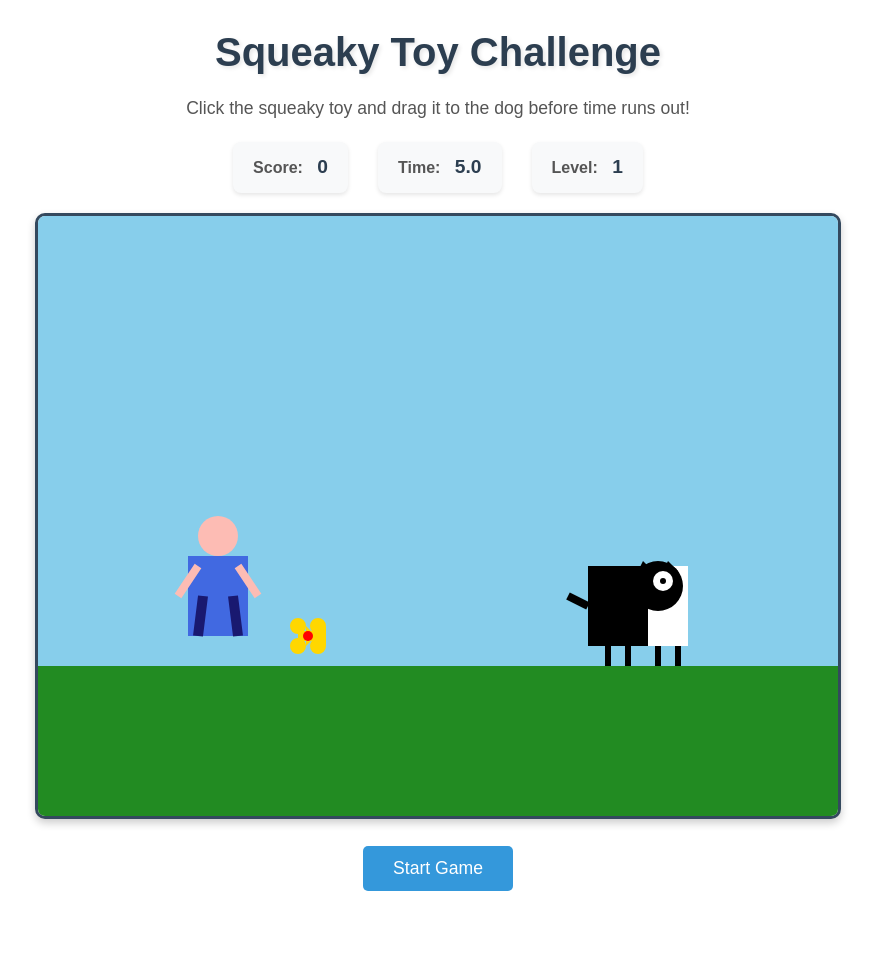
After one commit to joshcassell4/oaior, a Flask app: template app/templates/game.html in a window 1280 px wide. The commit adds this page. Shown: the whole page, without its empty margins (202-1077 px from the left). Run offline with Flask 3, Linux system fonts and the light colour scheme; the template is opened without the code that fills it, so the values that code supplies are empty.

Commit message:
squeaky toy game with Mollydogs

```diff
--- a/app/__init__.py
+++ b/app/__init__.py
@@ -37,11 +37,13 @@ def create_app(config_name=None):
     from blueprints.api import api
     from blueprints.errors import errors
     from blueprints.contacts import contacts
+    from blueprints.game import game
 
     app.register_blueprint(main)
     app.register_blueprint(static_bp)
     app.register_blueprint(errors)
     app.register_blueprint(contacts)
+    app.register_blueprint(game)
 
     # Only register API blueprint if enabled
     if app.config.get('ENABLE_API', True):
--- /dev/null
+++ b/app/blueprints/game/__init__.py
@@ -0,0 +1,5 @@
+from flask import Blueprint
+
+game = Blueprint('game', __name__)
+
+from . import routes
--- /dev/null
+++ b/app/static/css/game.css
@@ -0,0 +1,150 @@
+/* Squeaky Toy Challenge Game Styles */
+
+.game-container {
+    max-width: 900px;
+    margin: 0 auto;
+    padding: 20px;
+    text-align: center;
+    font-family: Arial, sans-serif;
+}
+
+.game-container h1 {
+    color: #2c3e50;
+    margin-bottom: 10px;
+    font-size: 2.5em;
+    text-shadow: 2px 2px 4px rgba(0,0,0,0.1);
+}
+
+.game-instructions {
+    color: #555;
+    font-size: 1.1em;
+    margin-bottom: 20px;
+}
+
+.game-stats {
+    display: flex;
+    justify-content: center;
+    gap: 30px;
+    margin-bottom: 20px;
+    flex-wrap: wrap;
+}
+
+.stat-item {
+    background: #f8f9fa;
+    padding: 10px 20px;
+    border-radius: 8px;
+    box-shadow: 0 2px 4px rgba(0,0,0,0.1);
+}
+
+.stat-label {
+    font-weight: bold;
+    color: #555;
+    margin-right: 10px;
+}
+
+.stat-value {
+    font-size: 1.2em;
+    color: #2c3e50;
+    font-weight: bold;
+}
+
+#gameCanvas {
+    border: 3px solid #34495e;
+    border-radius: 10px;
+    box-shadow: 0 4px 8px rgba(0,0,0,0.2);
+    cursor: grab;
+    background: white;
+    max-width: 100%;
+    height: auto;
+}
+
+#gameCanvas:active {
+    cursor: grabbing;
+}
+
+.game-controls {
+    margin-top: 20px;
+}
+
+.game-button {
+    background: #3498db;
+    color: white;
+    border: none;
+    padding: 12px 30px;
+    font-size: 1.1em;
+    border-radius: 5px;
+    cursor: pointer;
+    transition: background 0.3s ease;
+    margin: 0 10px;
+}
+
+.game-button:hover {
+    background: #2980b9;
+}
+
+.game-button:active {
+    transform: translateY(2px);
+}
+
+#resetButton {
+    background: #e74c3c;
+}
+
+#resetButton:hover {
+    background: #c0392b;
+}
+
+.game-message {
+    margin-top: 20px;
+    font-size: 1.3em;
+    font-weight: bold;
+    min-height: 30px;
+}
+
+/* Responsive design */
+@media (max-width: 768px) {
+    .game-container h1 {
+        font-size: 2em;
+    }
+
+    .game-instructions {
+        font-size: 1em;
+    }
+
+    .game-stats {
+        gap: 15px;
+    }
+
+    .stat-item {
+        padding: 8px 15px;
+    }
+
+    .game-button {
+        padding: 10px 20px;
+        font-size: 1em;
+    }
+
+    #gameCanvas {
+        width: 100%;
+        height: auto;
+    }
+}
+
+@media (max-width: 480px) {
+    .game-container {
+        padding: 10px;
+    }
+
+    .game-container h1 {
+        font-size: 1.5em;
+    }
+
+    .stat-item {
+        padding: 5px 10px;
+        font-size: 0.9em;
+    }
+
+    .game-button {
+        margin: 5px;
+    }
+}
--- /dev/null
+++ b/app/static/js/squeaky-toy-game.js
@@ -0,0 +1,408 @@
+// Squeaky Toy Challenge Game
+
+class SqueakyToyGame {
+    constructor() {
+        this.canvas = document.getElementById('gameCanvas');
+        this.ctx = this.canvas.getContext('2d');
+        this.scoreElement = document.getElementById('score');
+        this.timerElement = document.getElementById('timer');
+        this.levelElement = document.getElementById('level');
+        this.messageElement = document.getElementById('gameMessage');
+        this.startButton = document.getElementById('startButton');
+        this.resetButton = document.getElementById('resetButton');
+
+        // Game state
+        this.gameRunning = false;
+        this.score = 0;
+        this.level = 1;
+        this.timeLeft = 5.0;
+        this.baseTime = 5.0;
+        this.toyDelivered = false;
+
+        // Game objects
+        this.man = {
+            x: 150,
+            y: 300,
+            width: 60,
+            height: 120,
+            armExtended: false
+        };
+
+        this.dog = {
+            x: 550,
+            y: 350,
+            width: 100,
+            height: 80,
+            mouthOpen: false,
+            biting: false,
+            tailWag: 0
+        };
+
+        this.toy = {
+            x: 250,
+            y: 400,
+            width: 40,
+            height: 40,
+            isDragging: false,
+            isDelivered: false
+        };
+
+        // Event listeners
+        this.setupEventListeners();
+
+        // Start animation loop
+        this.animate();
+    }
+
+    setupEventListeners() {
+        this.startButton.addEventListener('click', () => this.startGame());
+        this.resetButton.addEventListener('click', () => this.resetGame());
+
+        // Mouse events for dragging
+        this.canvas.addEventListener('mousedown', (e) => this.handleMouseDown(e));
+        this.canvas.addEventListener('mousemove', (e) => this.handleMouseMove(e));
+        this.canvas.addEventListener('mouseup', (e) => this.handleMouseUp(e));
+
+        // Touch events for mobile
+        this.canvas.addEventListener('touchstart', (e) => this.handleTouchStart(e));
+        this.canvas.addEventListener('touchmove', (e) => this.handleTouchMove(e));
+        this.canvas.addEventListener('touchend', (e) => this.handleTouchEnd(e));
+    }
+
+    startGame() {
+        this.gameRunning = true;
+        this.timeLeft = this.baseTime - (this.level - 1) * 0.5;
+        this.timeLeft = Math.max(this.timeLeft, 2.0); // Minimum 2 seconds
+        this.toyDelivered = false;
+        this.toy.isDelivered = false;
+        this.toy.x = 250;
+        this.toy.y = 400;
+        this.dog.biting = false;
+        this.dog.mouthOpen = false;
+
+        this.startButton.style.display = 'none';
+        this.resetButton.style.display = 'none';
+        this.messageElement.textContent = '';
+
+        // Start timer
+        this.startTimer();
+    }
+
+    resetGame() {
+        this.score = 0;
+        this.level = 1;
+        this.scoreElement.textContent = this.score;
+        this.levelElement.textContent = this.level;
+        this.startGame();
+    }
+
+    startTimer() {
+        const timerInterval = setInterval(() => {
+            if (!this.gameRunning) {
+                clearInterval(timerInterval);
+                return;
+            }
+
+            this.timeLeft -= 0.1;
+            this.timerElement.textContent = Math.max(0, this.timeLeft).toFixed(1);
+
+            // Dog gets anxious as time runs out
+            if (this.timeLeft < 2 && !this.toyDelivered) {
+                this.dog.mouthOpen = true;
+            }
+
+            if (this.timeLeft <= 0 && !this.toyDelivered) {
+                this.gameOver();
+                clearInterval(timerInterval);
+            }
+        }, 100);
+    }
+
+    handleMouseDown(e) {
+        const rect = this.canvas.getBoundingClientRect();
+        const x = e.clientX - rect.left;
+        const y = e.clientY - rect.top;
+
+        // Check if clicking on toy
+        if (this.isPointInToy(x, y) && !this.toy.isDelivered && this.gameRunning) {
+            this.toy.isDragging = true;
+        }
+    }
+
+    handleMouseMove(e) {
+        if (this.toy.isDragging && this.gameRunning) {
+            const rect = this.canvas.getBoundingClientRect();
+            this.toy.x = e.clientX - rect.left - this.toy.width / 2;
+            this.toy.y = e.clientY - rect.top - this.toy.height / 2;
+
+            // Check if toy is near dog
+            this.checkToyDelivery();
+        }
+    }
+
+    handleMouseUp() {
+        this.toy.isDragging = false;
+    }
+
+    handleTouchStart(e) {
+        e.preventDefault();
+        const touch = e.touches[0];
+        const rect = this.canvas.getBoundingClientRect();
+        const x = touch.clientX - rect.left;
+        const y = touch.clientY - rect.top;
+
+        if (this.isPointInToy(x, y) && !this.toy.isDelivered && this.gameRunning) {
+            this.toy.isDragging = true;
+        }
+    }
+
+    handleTouchMove(e) {
+        e.preventDefault();
+        if (this.toy.isDragging && this.gameRunning) {
+            const touch = e.touches[0];
+            const rect = this.canvas.getBoundingClientRect();
+            this.toy.x = touch.clientX - rect.left - this.toy.width / 2;
+            this.toy.y = touch.clientY - rect.top - this.toy.height / 2;
+
+            this.checkToyDelivery();
+        }
+    }
+
+    handleTouchEnd(e) {
+        e.preventDefault();
+        this.toy.isDragging = false;
+    }
+
+    isPointInToy(x, y) {
+        return x >= this.toy.x && x <= this.toy.x + this.toy.width &&
+               y >= this.toy.y && y <= this.toy.y + this.toy.height;
+    }
+
+    checkToyDelivery() {
+        const distance = Math.sqrt(
+            Math.pow(this.toy.x - this.dog.x, 2) +
+            Math.pow(this.toy.y - this.dog.y, 2)
+        );
+
+        if (distance < 80 && !this.toy.isDelivered) {
+            this.toyDelivered = true;
+            this.toy.isDelivered = true;
+            this.toy.isDragging = false;
+            this.levelComplete();
+        }
+    }
+
+    levelComplete() {
+        this.gameRunning = false;
+        this.score += 100 * this.level;
+        this.scoreElement.textContent = this.score;
+        this.messageElement.textContent = `Good job! Level ${this.level} complete!`;
+        this.messageElement.style.color = '#27ae60';
+
+        this.level++;
+        this.levelElement.textContent = this.level;
+
+        setTimeout(() => {
+            this.startButton.textContent = 'Next Level';
+            this.startButton.style.display = 'inline-block';
+        }, 1500);
+    }
+
+    gameOver() {
+        this.gameRunning = false;
+        this.dog.biting = true;
+        this.messageElement.textContent = 'Game Over! The dog bit your hand!';
+        this.messageElement.style.color = '#e74c3c';
+
+        this.resetButton.style.display = 'inline-block';
+    }
+
+    draw() {
+        // Clear canvas
+        this.ctx.clearRect(0, 0, this.canvas.width, this.canvas.height);
+
+        // Draw background
+        this.ctx.fillStyle = '#87CEEB';
+        this.ctx.fillRect(0, 0, this.canvas.width, this.canvas.height);
+
+        // Draw ground
+        this.ctx.fillStyle = '#228B22';
+        this.ctx.fillRect(0, 450, this.canvas.width, 150);
+
+        // Draw man
+        this.drawMan();
+
+        // Draw dog
+        this.drawDog();
+
+        // Draw toy
+        if (!this.toy.isDelivered || this.toyDelivered) {
+            this.drawToy();
+        }
+    }
+
+    drawMan() {
+        const { x, y, width, height } = this.man;
+
+        // Body
+        this.ctx.fillStyle = '#4169E1';
+        this.ctx.fillRect(x, y + 40, width, height - 40);
+
+        // Head
+        this.ctx.fillStyle = '#FDBCB4';
+        this.ctx.beginPath();
+        this.ctx.arc(x + width/2, y + 20, 20, 0, Math.PI * 2);
+        this.ctx.fill();
+
+        // Arms
+        this.ctx.strokeStyle = '#FDBCB4';
+        this.ctx.lineWidth = 8;
+        this.ctx.beginPath();
+
+        // Left arm
+        this.ctx.moveTo(x + 10, y + 50);
+        this.ctx.lineTo(x - 10, y + 80);
+
+        // Right arm (extends when giving toy)
+        this.ctx.moveTo(x + width - 10, y + 50);
+        if (this.toy.isDragging || this.toyDelivered) {
+            this.ctx.lineTo(x + width + 30, y + 60);
+        } else {
+            this.ctx.lineTo(x + width + 10, y + 80);
+        }
+        this.ctx.stroke();
+
+        // Legs
+        this.ctx.strokeStyle = '#191970';
+        this.ctx.lineWidth = 10;
+        this.ctx.beginPath();
+        this.ctx.moveTo(x + 15, y + height - 40);
+        this.ctx.lineTo(x + 10, y + height);
+        this.ctx.moveTo(x + width - 15, y + height - 40);
+        this.ctx.lineTo(x + width - 10, y + height);
+        this.ctx.stroke();
+    }
+
+    drawDog() {
+        const { x, y, width, height } = this.dog;
+
+        // Body (black and white pattern)
+        this.ctx.fillStyle = '#000000';
+        this.ctx.fillRect(x, y, width * 0.6, height);
+        this.ctx.fillStyle = '#FFFFFF';
+        this.ctx.fillRect(x + width * 0.6, y, width * 0.4, height);
+
+        // Head
+        this.ctx.fillStyle = '#000000';
+        this.ctx.beginPath();
+        this.ctx.arc(x + width - 30, y + 20, 25, 0, Math.PI * 2);
+        this.ctx.fill();
+
+        // White patch on face
+        this.ctx.fillStyle = '#FFFFFF';
+        this.ctx.beginPath();
+        this.ctx.arc(x + width - 25, y + 15, 10, 0, Math.PI * 2);
+        this.ctx.fill();
+
+        // Eye
+        this.ctx.fillStyle = '#000000';
+        this.ctx.beginPath();
+        this.ctx.arc(x + width - 25, y + 15, 3, 0, Math.PI * 2);
+        this.ctx.fill();
+
+        // Ears
+        this.ctx.fillStyle = '#000000';
+        this.ctx.beginPath();
+        this.ctx.moveTo(x + width - 50, y + 5);
+        this.ctx.lineTo(x + width - 45, y - 5);
+        this.ctx.lineTo(x + width - 35, y + 5);
+        this.ctx.fill();
+
+        this.ctx.beginPath();
+        this.ctx.moveTo(x + width - 25, y + 5);
+        this.ctx.lineTo(x + width - 20, y - 5);
+        this.ctx.lineTo(x + width - 10, y + 5);
+        this.ctx.fill();
+
+        // Mouth (open when anxious or biting)
+        if (this.dog.mouthOpen || this.dog.biting) {
+            this.ctx.strokeStyle = '#FF0000';
+            this.ctx.lineWidth = 3;
+            this.ctx.beginPath();
+            this.ctx.arc(x + width - 10, y + 25, 10, 0, Math.PI);
+            this.ctx.stroke();
+
+            // Teeth
+            this.ctx.fillStyle = '#FFFFFF';
+            for (let i = 0; i < 4; i++) {
+                this.ctx.fillRect(x + width - 18 + i * 5, y + 25, 3, 5);
+            }
+        }
+
+        // Tail (wags when happy)
+        this.ctx.strokeStyle = '#000000';
+        this.ctx.lineWidth = 8;
+        this.ctx.beginPath();
+        this.ctx.moveTo(x, y + height/2);
+
+        if (this.toyDelivered && !this.dog.biting) {
+            // Wagging tail
+            this.dog.tailWag = (this.dog.tailWag + 0.3) % (Math.PI * 2);
+            this.ctx.lineTo(x - 20, y + height/2 + Math.sin(this.dog.tailWag) * 20);
+        } else {
+            // Normal tail
+            this.ctx.lineTo(x - 20, y + height/2 - 10);
+        }
+        this.ctx.stroke();
+
+        // Legs
+        this.ctx.strokeStyle = '#000000';
+        this.ctx.lineWidth = 6;
+        this.ctx.beginPath();
+        // Front legs
+        this.ctx.moveTo(x + width * 0.7, y + height);
+        this.ctx.lineTo(x + width * 0.7, y + height + 20);
+        this.ctx.moveTo(x + width * 0.9, y + height);
+        this.ctx.lineTo(x + width * 0.9, y + height + 20);
+        // Back legs
+        this.ctx.moveTo(x + width * 0.2, y + height);
+        this.ctx.lineTo(x + width * 0.2, y + height + 20);
+        this.ctx.moveTo(x + width * 0.4, y + height);
+        this.ctx.lineTo(x + width * 0.4, y + height + 20);
+        this.ctx.stroke();
+    }
+
+    drawToy() {
+        const { x, y, width, height } = this.toy;
+
+        // Toy body (bone shape)
+        this.ctx.fillStyle = '#FFD700';
+
+        // Main rectangle
+        this.ctx.fillRect(x + 10, y + 15, width - 20, height - 30);
+
+        // End circles (bone ends)
+        this.ctx.beginPath();
+        this.ctx.arc(x + 10, y + 10, 8, 0, Math.PI * 2);
+        this.ctx.arc(x + 10, y + height - 10, 8, 0, Math.PI * 2);
+        this.ctx.arc(x + width - 10, y + 10, 8, 0, Math.PI * 2);
+        this.ctx.arc(x + width - 10, y + height - 10, 8, 0, Math.PI * 2);
+        this.ctx.fill();
+
+        // Squeaker detail
+        this.ctx.fillStyle = '#FF0000';
+        this.ctx.beginPath();
+        this.ctx.arc(x + width/2, y + height/2, 5, 0, Math.PI * 2);
+        this.ctx.fill();
+    }
+
+    animate() {
+        this.draw();
+        requestAnimationFrame(() => this.animate());
+    }
+}
+
+// Initialize game when page loads
+window.addEventListener('DOMContentLoaded', () => {
+    new SqueakyToyGame();
+});
--- /dev/null
+++ b/app/templates/game.html
@@ -0,0 +1,43 @@
+{% extends "base.html" %}
+
+{% block title %}Squeaky Toy Challenge - {{ super() }}{% endblock %}
+{% block description %}Give the squeaky toy to the pit bull before time runs out!{% endblock %}
+
+{% block styles %}
+<link rel="stylesheet" href="{{ url_for('static_bp.static_files', filename='css/game.css') }}">
+{% endblock %}
+
+{% block content %}
+<div class="game-container">
+    <h1>Squeaky Toy Challenge</h1>
+    <p class="game-instructions">Click the squeaky toy and drag it to the dog before time runs out!</p>
+
+    <div class="game-stats">
+        <div class="stat-item">
+            <span class="stat-label">Score:</span>
+            <span id="score" class="stat-value">0</span>
+        </div>
+        <div class="stat-item">
+            <span class="stat-label">Time:</span>
+            <span id="timer" class="stat-value">5.0</span>
+        </div>
+        <div class="stat-item">
+            <span class="stat-label">Level:</span>
+            <span id="level" class="stat-value">1</span>
+        </div>
+    </div>
+
+    <canvas id="gameCanvas" width="800" height="600"></canvas>
+
+    <div class="game-controls">
+        <button id="startButton" class="game-button">Start Game</button>
+        <button id="resetButton" class="game-button" style="display: none;">Play Again</button>
+    </div>
+
+    <div id="gameMessage" class="game-message"></div>
+</div>
+{% endblock %}
+
+{% block scripts %}
+<script src="{{ url_for('static_bp.static_files', filename='js/squeaky-toy-game.js') }}"></script>
+{% endblock %}
```
Also changed, not shown: app/blueprints/game/routes.py (added, +8 -0 lines), app/templates/index.html (+14 -0 lines).
